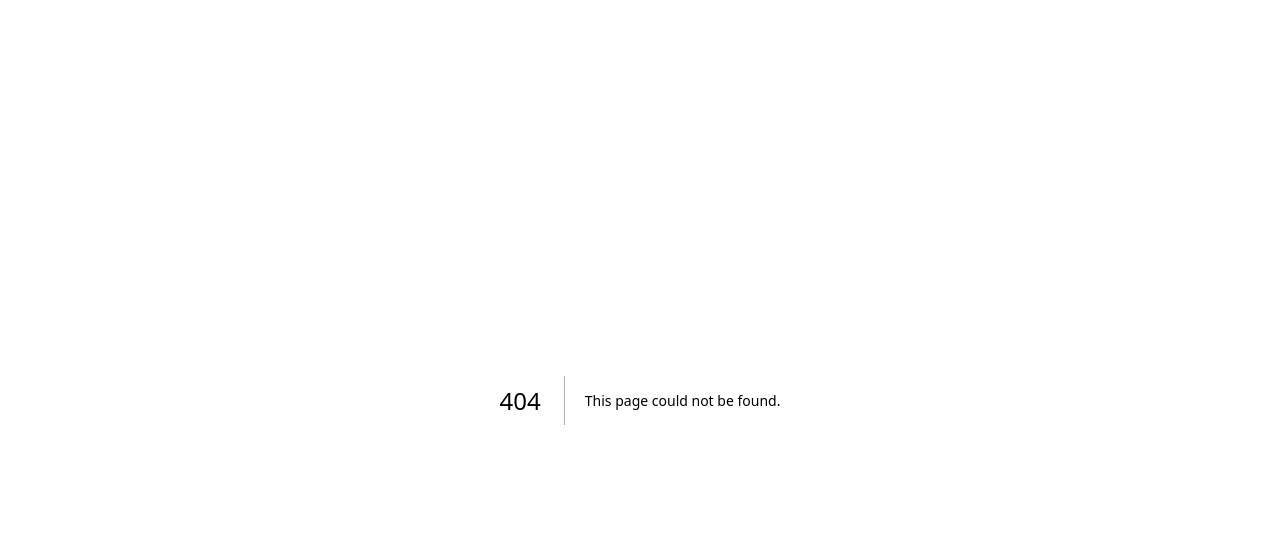
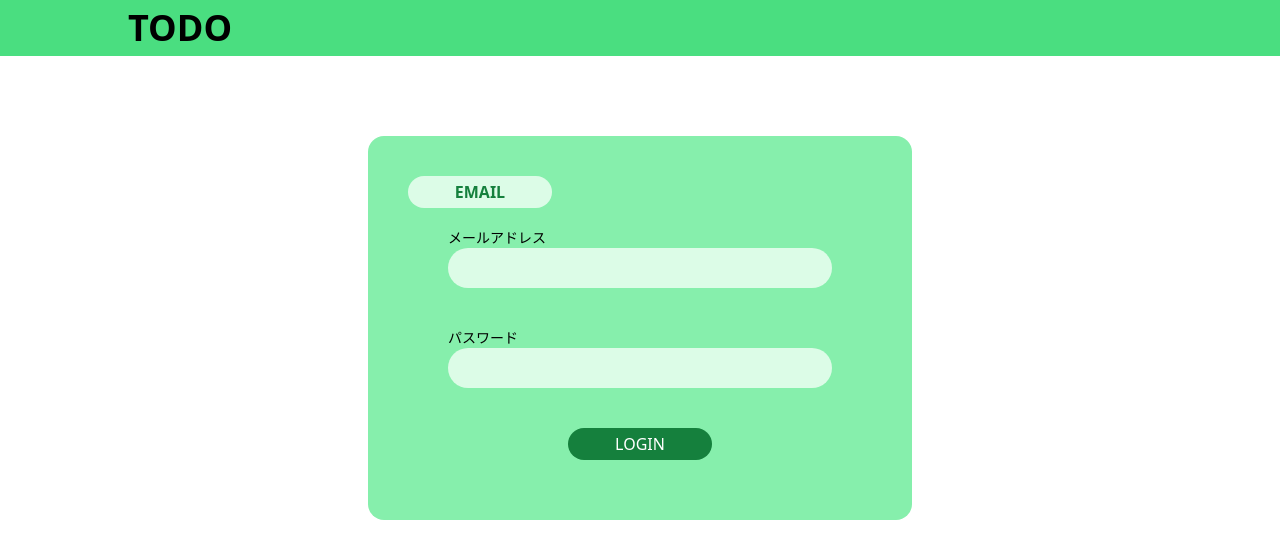
Before and after one commit to if-mentor/todo_itf_first, a Next.js app: page /login in a window 1280 px wide. Before the commit this address had no page. Shown: the top 558 px of the page. Built offline with nearby package versions, Linux system fonts and the light colour scheme.

Commit message:
#3 ログイン、サインアップページの作成と細かなレイアウト修正

```diff
--- a/src/components/Header.tsx
+++ b/src/components/Header.tsx
@@ -3,7 +3,7 @@ import React from 'react'
 const Header = () => {
   return (
     <header className='w-full bg-green-400 text-4xl font-bold'>
-      <div className='max-w-5xl mx-auto p-2'>
+      <div className='max-w-5xl mx-auto py-2'>
         TODO
       </div>
     </header>
--- a/src/components/SearchForm.tsx
+++ b/src/components/SearchForm.tsx
@@ -3,7 +3,7 @@ import React from 'react'
 const SearchForm = () => {
   return (
     <div className='w-full font-bold'>
-        <div className='text-2xl font-bold max-w-5xl mx-auto p-2 flex justify-between'>
+        <div className='text-2xl font-bold max-w-5xl mx-auto py-2 flex justify-between'>
             <h2>TODO LIST</h2>
             <div className='border border-solid border-gray rounded-full px-2 mt-5 bg-slate-300'>
                 <button>
@@ -13,7 +13,7 @@ const SearchForm = () => {
                 </button>
             </div>
         </div>
-        <div className='flex  space-x-5 max-w-5xl mx-auto p-2'>
+        <div className='flex  space-x-5 max-w-5xl mx-auto py-2'>
             <div>
                 <p>SEARCH</p>
                 <div className='border border-solid border-black rounded-md px-2 py-0.5'>
--- a/src/pages/_app.tsx
+++ b/src/pages/_app.tsx
@@ -1,6 +1,13 @@
+import Header from '@/components/Header'
 import '@/styles/globals.css'
 import type { AppProps } from 'next/app'
 
 export default function App({ Component, pageProps }: AppProps) {
-  return <Component {...pageProps} />
+  return (
+    <>
+      <Header />
+      <Component {...pageProps} />
+    </>
+
+  )
 }
--- a/src/pages/index.tsx
+++ b/src/pages/index.tsx
@@ -5,7 +5,6 @@ import TodoList from '@/components/TodoList'
 export default function Home() {
   return (
     <>
-      <Header />
       <SearchForm />
       <TodoList />
     </>
--- /dev/null
+++ b/src/pages/login.tsx
@@ -0,0 +1,30 @@
+import React from 'react'
+
+const Login = () => {
+  return (
+    <div className='mx-auto flex justify-center'>
+        <div className='bg-green-300 py-10 px-20 my-20 rounded-2xl w-auto'>
+
+                <p className='bg-green-100 text-green-700 font-bold rounded-full p-1 text-center w-36 -ml-10'>EMAIL</p>
+
+            <div >
+                <form className='flex justify-center flex-col'>
+                    <div className='my-5'>
+                        <p className='text-sm'>メールアドレス</p>
+                        <input className=' bg-green-100 rounded-full px-2 py-2 w-96' type="text"/>
+                    </div>
+                    <div className='my-5'>
+                        <p className='text-sm'>パスワード</p>
+                        <input className=' bg-green-100 rounded-full px-2 py-2 w-96' type="text" />
+                    </div>
+
+                    <input className=' bg-green-700 rounded-full w-36 my-5 text-white py-1 mx-auto' type="submit" value="LOGIN"/>
+                </form>
+            </div>
+        </div>
+
+    </div>
+  )
+}
+
+export default Login
--- /dev/null
+++ b/src/pages/signup.tsx
@@ -0,0 +1,30 @@
+import React from 'react'
+
+const SignUp = () => {
+  return (
+    <div className='mx-auto flex justify-center'>
+        <div className='bg-green-300 py-10 px-20 my-20 rounded-2xl w-auto'>
+
+                <p className='bg-green-100 text-green-700 font-bold rounded-full p-1 text-center w-36 -ml-10'>EMAIL</p>
+
+            <div >
+                <form className='flex justify-center flex-col'>
+                    <div className='my-5'>
+                        <p className='text-sm'>メールアドレス</p>
+                        <input className=' bg-green-100 rounded-full px-2 py-2 w-96' type="text"/>
+                    </div>
+                    <div className='my-5'>
+                        <p className='text-sm'>パスワード</p>
+                        <input className=' bg-green-100 rounded-full px-2 py-2 w-96' type="text" />
+                    </div>
+
+                    <input className=' bg-green-700 rounded-full w-36 my-5 text-white py-1 mx-auto' type="submit" value="SIGN UP"/>
+                </form>
+            </div>
+        </div>
+
+    </div>
+  )
+}
+
+export default SignUp
```
